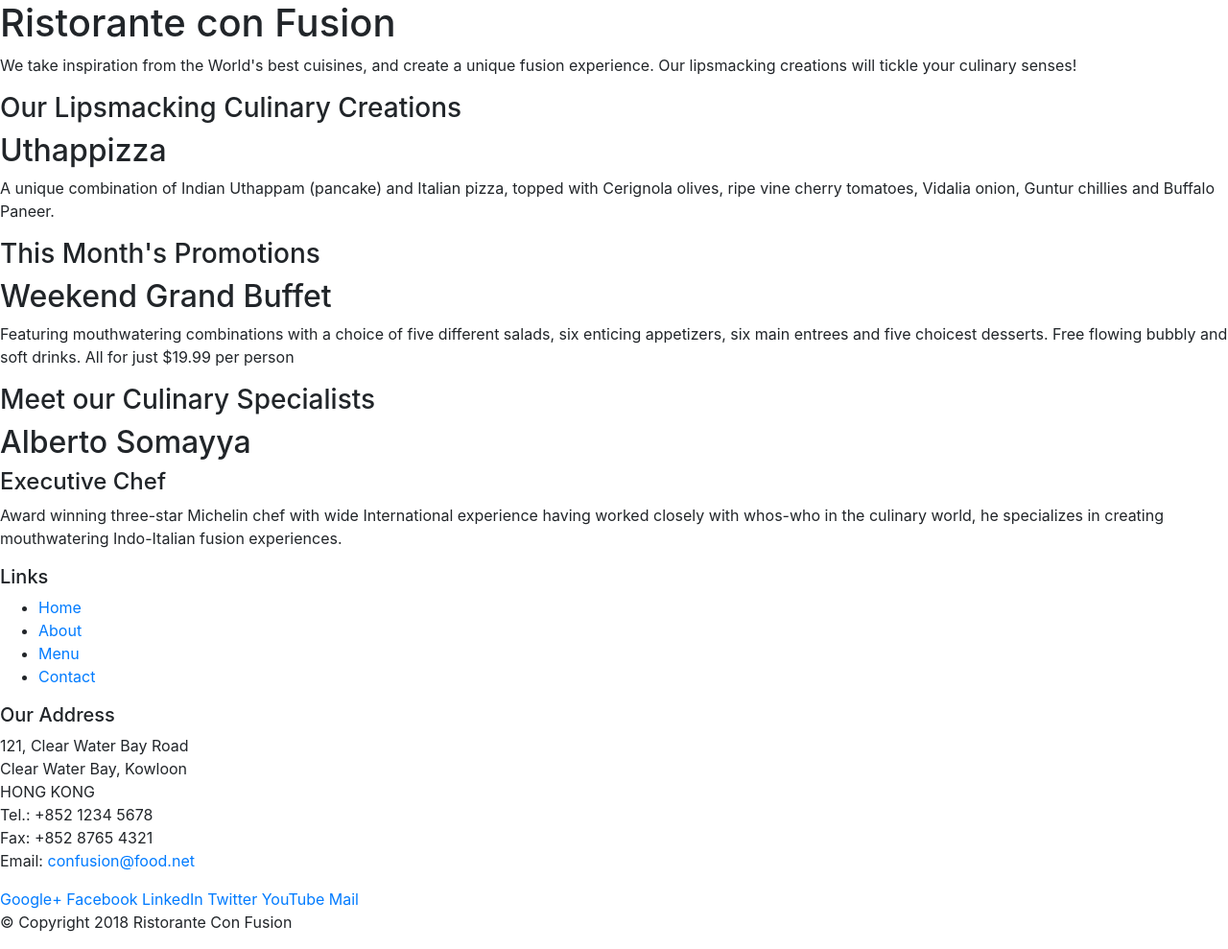
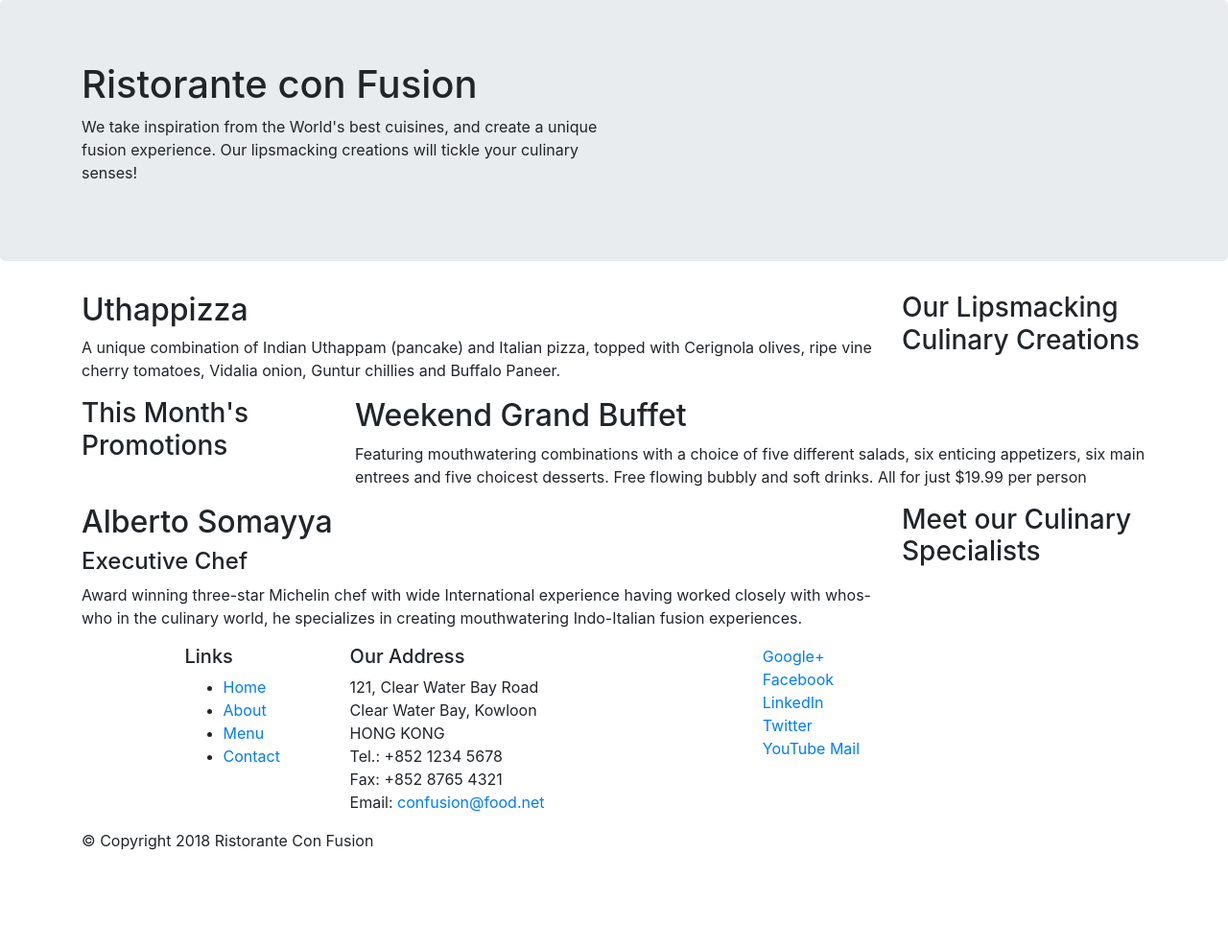
Before and after one commit to ShubhamRaikwar12/Frontend-web-dev-with-bootstrap, a website: page index.html in a window 1280 px wide. Shown: the whole page at 96% size. After the commit the page ends 904 px from the top, so only its background shows below. Drawn offline with nearby package versions, Linux system fonts and the light colour scheme.

Commit message:
bootstrap-part-1

```diff
--- a/index.html
+++ b/index.html
@@ -14,46 +14,46 @@
 
 <body>
 
-    <header>
-        <div>
-            <div>
-                <div>
+    <header class="jumbotron">
+        <div class="container">
+            <div class="row">
+                <div class="col-12 col-sm-6">
                     <h1>Ristorante con Fusion</h1>
                     <p>We take inspiration from the World's best cuisines, and create a unique fusion experience. Our lipsmacking creations will tickle your culinary senses!</p>
                 </div>
-                <div>
+                <div class="col-12 col-sm">
                 </div>
             </div>
         </div>
     </header>
 
-    <div>
-        <div>
-            <div>
+    <div class="container">
+        <div class="row">
+            <div class="col-12 col-sm-4 order-sm-last col-md-3">
                 <h3>Our Lipsmacking Culinary Creations</h3>
             </div>
-            <div>
+            <div class="col col-sm order-sm-first col-md">
                 <h2>Uthappizza</h2>
                 <p>A unique combination of Indian Uthappam (pancake) and Italian pizza, topped with Cerignola olives, ripe vine cherry tomatoes, Vidalia onion, Guntur chillies and Buffalo Paneer.</p>
             </div>
         </div>
 
 
-        <div>
-            <div>
+        <div class="row">
+            <div class="col-12 col-sm-4 col-md-3">
                 <h3>This Month's Promotions</h3>
             </div>
-            <div>
+            <div class="col col-sm col-md">
                 <h2>Weekend Grand Buffet</h2>
                 <p>Featuring mouthwatering combinations with a choice of five different salads, six enticing appetizers, six main entrees and five choicest desserts. Free flowing bubbly and soft drinks. All for just $19.99 per person </p>
             </div>
         </div>
 
-        <div>
-            <div>
+        <div class="row">
+            <div class="col-12 col-sm-4 oder-sm-last col-md-3">
                 <h3>Meet our Culinary Specialists</h3>
             </div>
-            <div>
+            <div class="col col-sm order-sm-first col-md">
                 <h2>Alberto Somayya</h2>
                 <h4>Executive Chef</h4>
                 <p>Award winning three-star Michelin chef with wide International experience having worked closely with whos-who in the culinary world, he specializes in creating mouthwatering Indo-Italian fusion experiences. </p>
@@ -62,9 +62,10 @@
     </div>
 
     <footer>
-        <div>
-            <div>
-                <div>
+        <div class="container">
+            <div class="row offset-1">
+                <!-- for extra small scrren it will occuppy four colums and two colums for small to extra lage  -->
+                <div class="col-4  col-sm-2">
                     <h5>Links</h5>
                     <ul>
                         <li><a href="#">Home</a></li>
@@ -73,7 +74,8 @@
                         <li><a href="#">Contact</a></li>
                     </ul>
                 </div>
-                <div>
+                <!-- 2 + 5 = 7 left for further div -->
+                <div class="col-7 col-sm-5">
                     <h5>Our Address</h5>
                     <address>
 		              121, Clear Water Bay Road<br>
@@ -85,7 +87,9 @@
 		           </address>
                 </div>
                 <div>
-                    <div>
+                    <!-- occupy set of 12 columns for ex small and 4 colums for small to ex large 7 +4 =11-->
+
+                    <div class="col-12 col-sm-4">
                         <a href="http://google.com/+">Google+</a>
                         <a href="http://www.facebook.com/profile.php?id=">Facebook</a>
                         <a href="http://www.linkedin.com/in/">LinkedIn</a>
@@ -95,8 +99,8 @@
                     </div>
                 </div>
            </div>
-           <div>
-                <div>
+           <div class="row">
+                <div class="col-auto">
                     <p>© Copyright 2018 Ristorante Con Fusion</p>
                 </div>
            </div>
```
